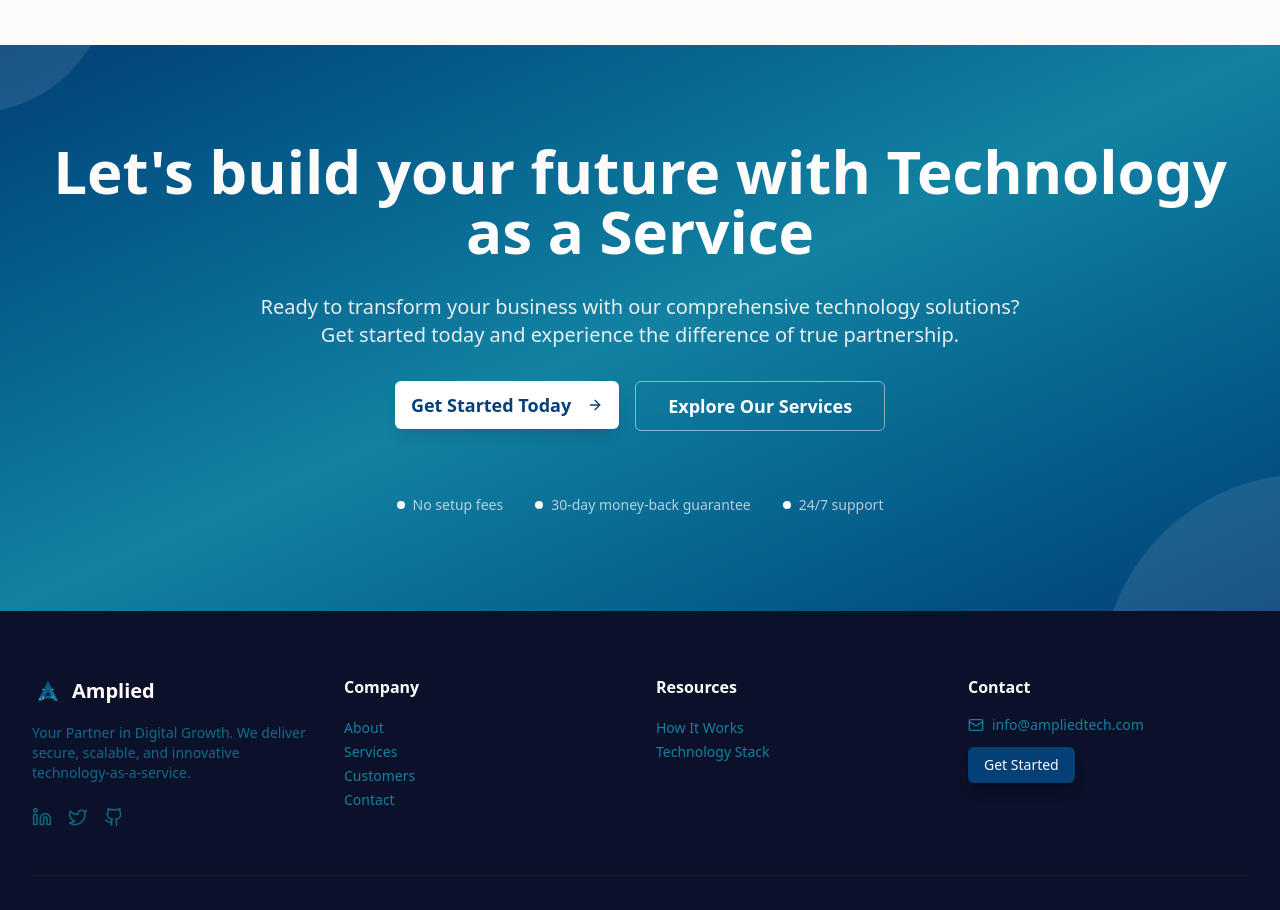
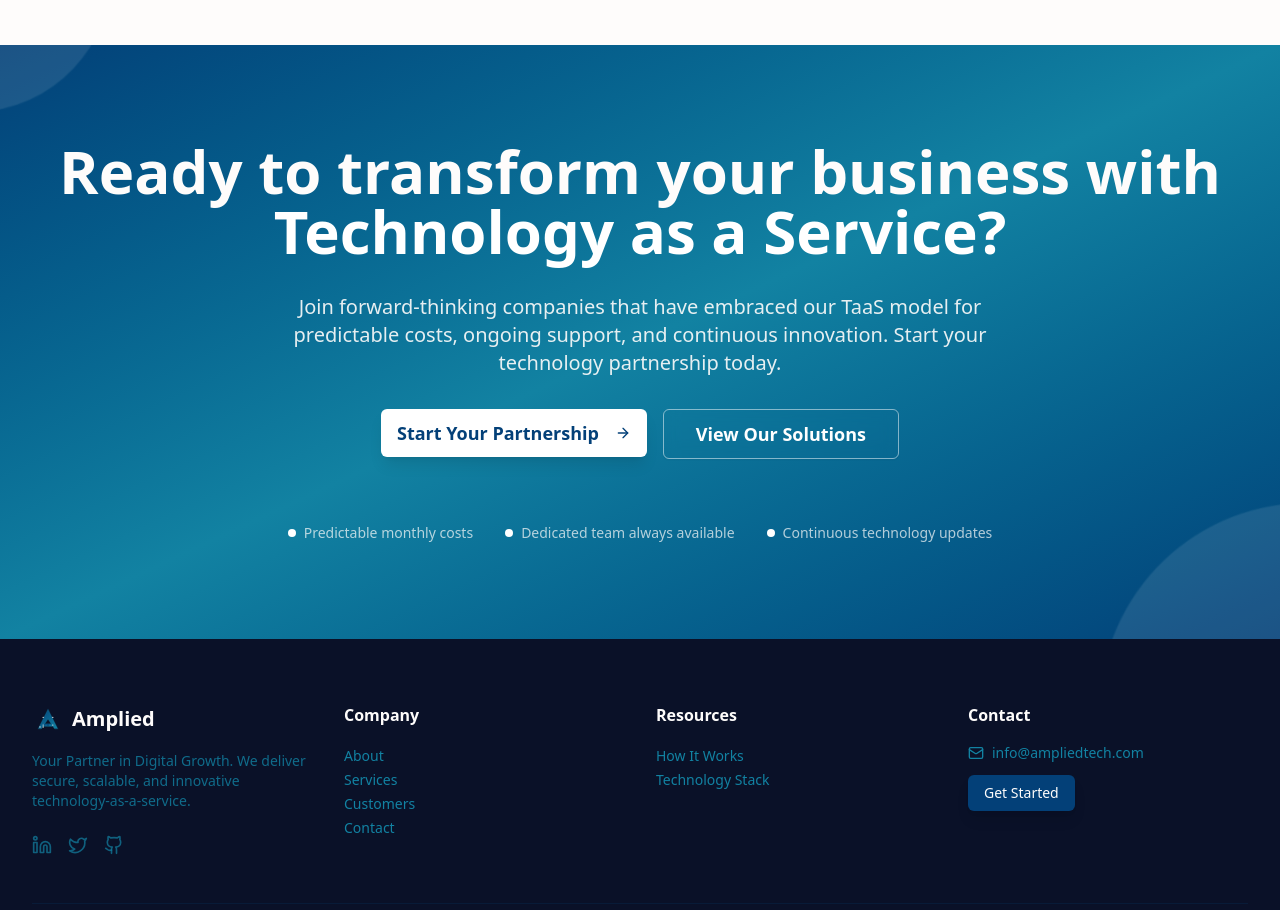
Before and after one commit to ampliedtech/AmpliedTech-Website, a Next.js app: page / in a window 1280 px wide. Shown: the part 8500-9410 px from the top of the page. Built offline with nearby package versions, Linux system fonts and the light colour scheme.

Commit message:
CTA section updated

```diff
--- a/src/components/cta-band.tsx
+++ b/src/components/cta-band.tsx
@@ -43,8 +43,8 @@ export default function CTABand() {
             transition={{ duration: 0.8, delay: 0.2 }}
             viewport={{ once: true }}
           >
-            Let&apos;s build your future with{" "}
-            <span className="text-white">Technology as a Service</span>
+            Ready to transform your business with{" "}
+            <span className="text-white">Technology as a Service?</span>
           </motion.h2>
 
           <motion.p
@@ -54,8 +54,8 @@ export default function CTABand() {
             transition={{ duration: 0.8, delay: 0.4 }}
             viewport={{ once: true }}
           >
-            Ready to transform your business with our comprehensive technology solutions?
-            Get started today and experience the difference of true partnership.
+            Join forward-thinking companies that have embraced our TaaS model for predictable costs,
+            ongoing support, and continuous innovation. Start your technology partnership today.
           </motion.p>
 
           <motion.div
@@ -71,7 +71,7 @@ export default function CTABand() {
               className="bg-white text-brand-primary hover:bg-white/90 text-lg px-8 py-6 font-semibold shadow-lg hover:shadow-glow transition-all duration-300"
             >
               <Link href="/contact" className="flex items-center space-x-2">
-                <span>Get Started Today</span>
+                <span>Start Your Partnership</span>
                 <ArrowRight className="h-5 w-5" />
               </Link>
             </Button>
@@ -82,7 +82,7 @@ export default function CTABand() {
               size="lg"
               className="border-white/50 text-white hover:bg-white/10 hover:border-white text-lg px-8 py-6 font-semibold backdrop-blur-sm transition-all duration-300"
             >
-              <Link href="/services">Explore Our Services</Link>
+              <Link href="/services">View Our Solutions</Link>
             </Button>
           </motion.div>
 
@@ -96,15 +96,15 @@ export default function CTABand() {
           >
             <div className="flex items-center space-x-2">
               <div className="w-2 h-2 bg-white rounded-full" />
-              <span className="text-sm">No setup fees</span>
+              <span className="text-sm">Predictable monthly costs</span>
             </div>
             <div className="flex items-center space-x-2">
               <div className="w-2 h-2 bg-white rounded-full" />
-              <span className="text-sm">30-day money-back guarantee</span>
+              <span className="text-sm">Dedicated team always available</span>
             </div>
             <div className="flex items-center space-x-2">
               <div className="w-2 h-2 bg-white rounded-full" />
-              <span className="text-sm">24/7 support</span>
+              <span className="text-sm">Continuous technology updates</span>
             </div>
           </motion.div>
         </div>
```
